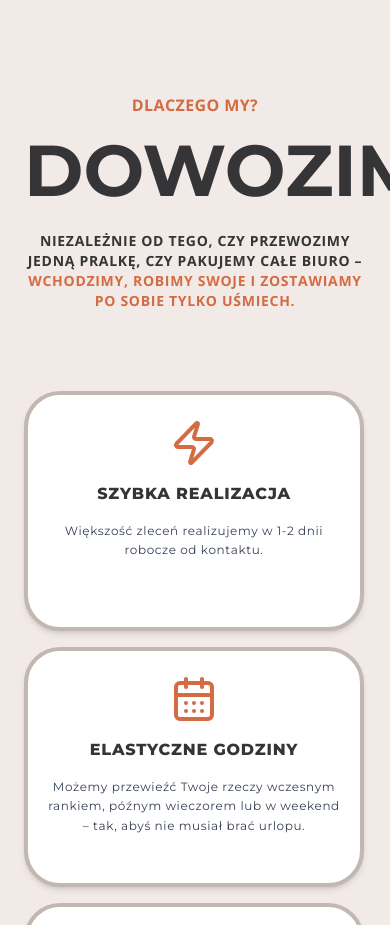
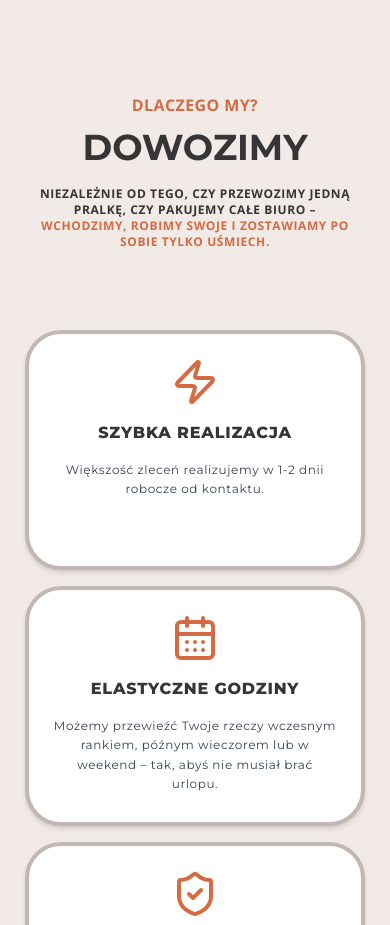
Before and after one commit to MstowskaSandra/owca-transport, a React (Vite) app: page / in a window 390 px wide. Shown: the part 4500-5425 px from the top of the page. Built offline with nearby package versions, Linux system fonts and the light colour scheme; a web font is replaced by a local one.

Commit message:
style(AboutFeatures): adapt large typography and flex center alignment for mobile screens

```diff
--- a/src/components/AboutFeatures.jsx
+++ b/src/components/AboutFeatures.jsx
@@ -10,10 +10,10 @@ const AboutFeatures = () => {
         <p className="text-[#D46B43] font-bold mb-2 tracking-wide">
           Dlaczego my?
         </p>
-        <h2 className="font-mont text-7xl mb-4 lg:text-6xl font-bold text-[#353436] leading-tight">
+        <h2 className="font-mont text-4xl sm:text-5xl lg:text-6xl mb-4 font-bold text-[#353436] leading-tight">
           dowozimy
         </h2>
-        <p className="text-sm text-[#353436] font-bold mb-2 tracking-wider">
+        <p className="sm:text-sm text-xs text-[#353436] font-bold mb-2 tracking-wider">
           Niezależnie od tego, czy przewozimy jedną pralkę, czy pakujemy całe
           biuro –<br />
           <span className="text-[#D46B43] font-bold mb-2 tracking-wider">
@@ -24,10 +24,10 @@ const AboutFeatures = () => {
 
       <Reveal
         delay={0.1}
-        className="flex flex-wrap justify-self-center max-w-6xl gap-4 mt-10"
+        className="flex flex-wrap justify-center justify-self-center max-w-6xl gap-4 mt-10"
       >
         {features.map((item) => (
-          <div key={item.title}>
+          <div key={item.title} className="w-full max-w-85 sm:w-auto">
             <FeatureCard {...item} />
           </div>
         ))}
--- a/src/components/FeatureCard.jsx
+++ b/src/components/FeatureCard.jsx
@@ -1,6 +1,6 @@
 const FeatureCard = ({ icon: Icon, title, description }) => {
   return (
-        <div className="bg-white border-4 border-[#C2B7B2] rounded-[36px] px-4 py-6 flex flex-col items-center text-center transition-all duration-300 hover:-translate-y-1 hover:shadow-2xl shadow-md w-full max-w-85 mx-auto min-h-60 ">
+    <div className="bg-white border-4 border-[#C2B7B2] rounded-[36px] px-6 py-6 flex flex-col items-center text-center transition-all duration-300 hover:-translate-y-1 hover:shadow-2xl shadow-md w-full sm:max-w-85 mx-auto min-h-60 ">
       <div className="text-5xl mb-4 flex justify-center items-center text-[#D46B43]">
         <Icon />
       </div>
```
Lines whose indentation alone changed are shown as unchanged.
